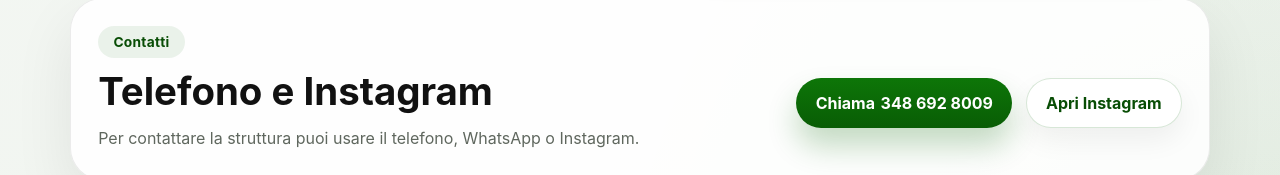
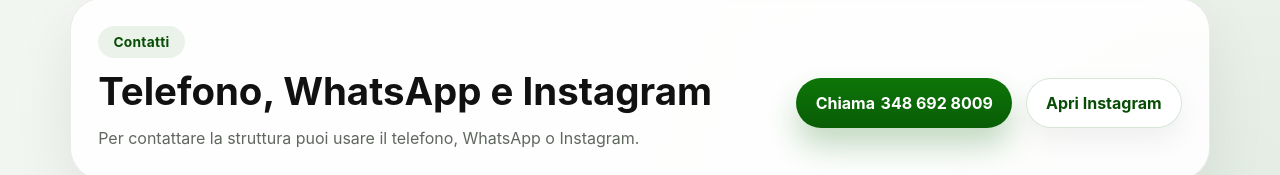
Before and after one commit to santantonioequitazione/santantonioequitazione.github.io, a plain HTML site: page index.html in a window 1280 px wide. Shown: the part 1840-2015 px from the top of the page. Drawn offline with Linux system fonts and the light colour scheme.

Commit message:
Update index.html

```diff
--- a/index.html
+++ b/index.html
@@ -177,7 +177,7 @@
         <div class="container contact-strip">
           <div>
             <span class="section-kicker">Contatti</span>
-            <h2>Telefono e Instagram</h2>
+            <h2>Telefono, WhatsApp e Instagram</h2>
             <p>
               Per contattare la struttura puoi usare il telefono, WhatsApp o Instagram.
             </p>
```
